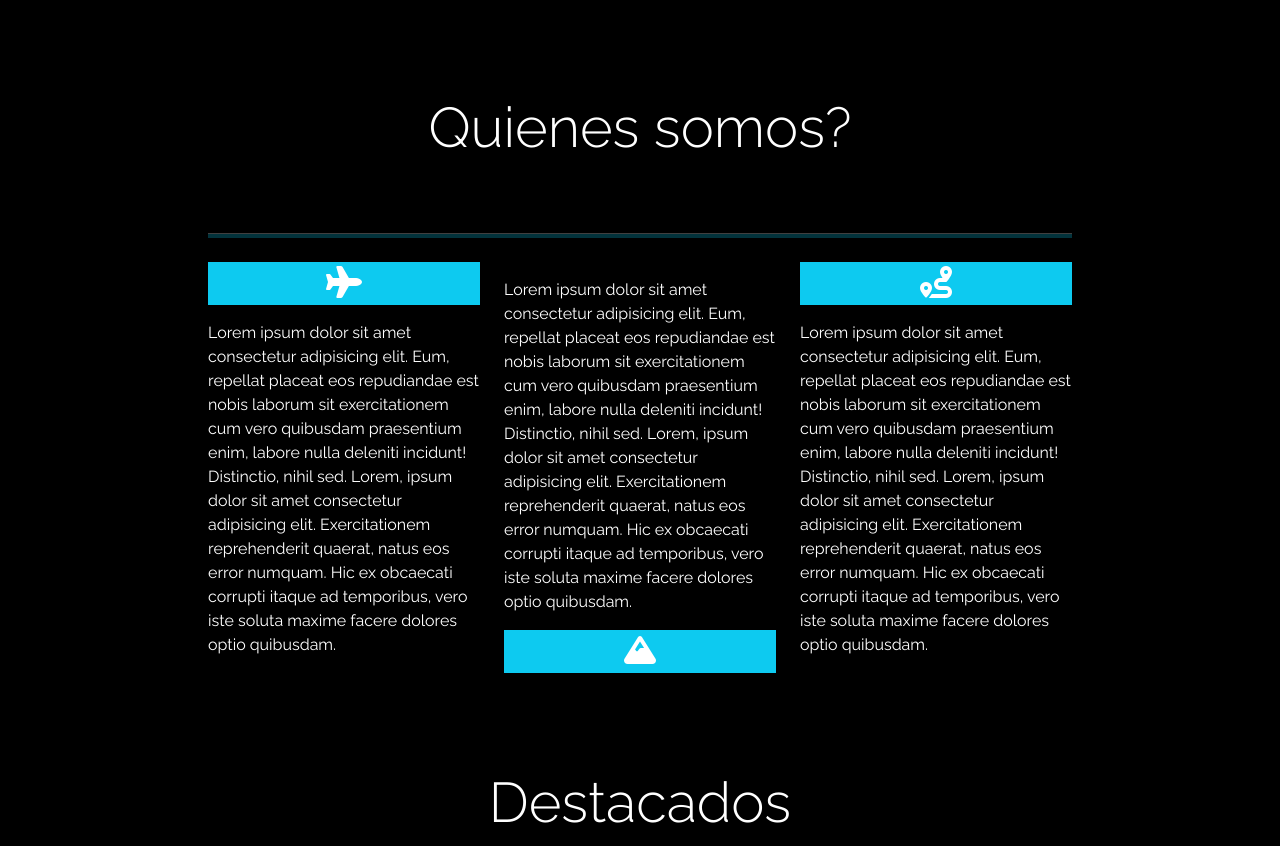
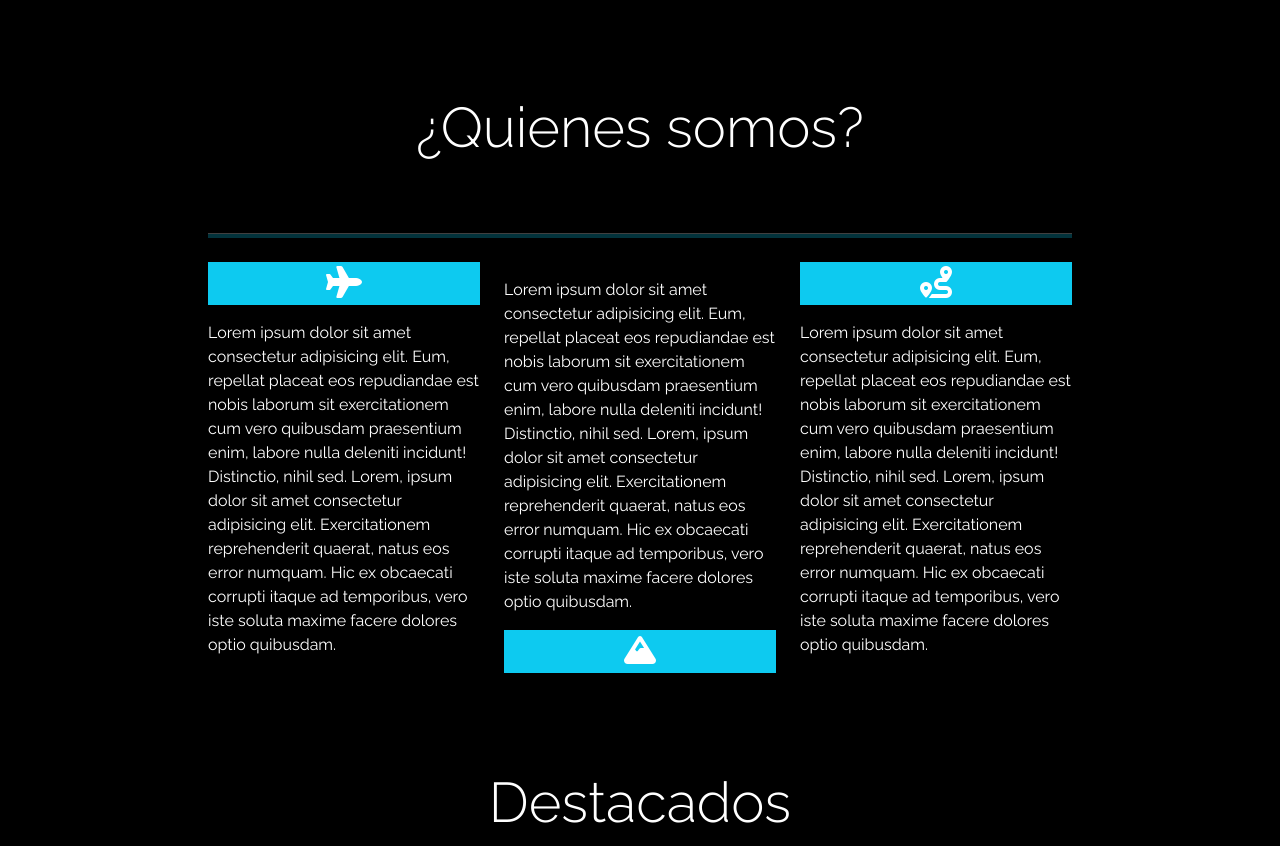
Before and after one commit to estefanitapia/prueba_viajes-chile, a plain HTML site: page index.html in a window 1280 px wide. Shown: the part 962-1808 px from the top of the page. Drawn offline with nearby package versions, Linux system fonts and the light colour scheme.

Commit message:
se agrega readme con informacion de estilos e iconos

```diff
--- a/index.html
+++ b/index.html
@@ -98,7 +98,7 @@
     <main>
       <!-- Quienes somos -->
       <section class="container-fluid py-5 px-5 d-none d-md-block w-75">
-        <h2 class="display-4 text-center py-5">Quienes somos?</h2>
+        <h2 class="display-4 text-center py-5">¿Quienes somos?</h2>
         <hr class="bg-info my-4 pt-1">
         <div class="row d-flex justify-content-center align-items-center">
             <div class="col-12 col-md-4">
```
Also changed, not shown: 1 other file.
